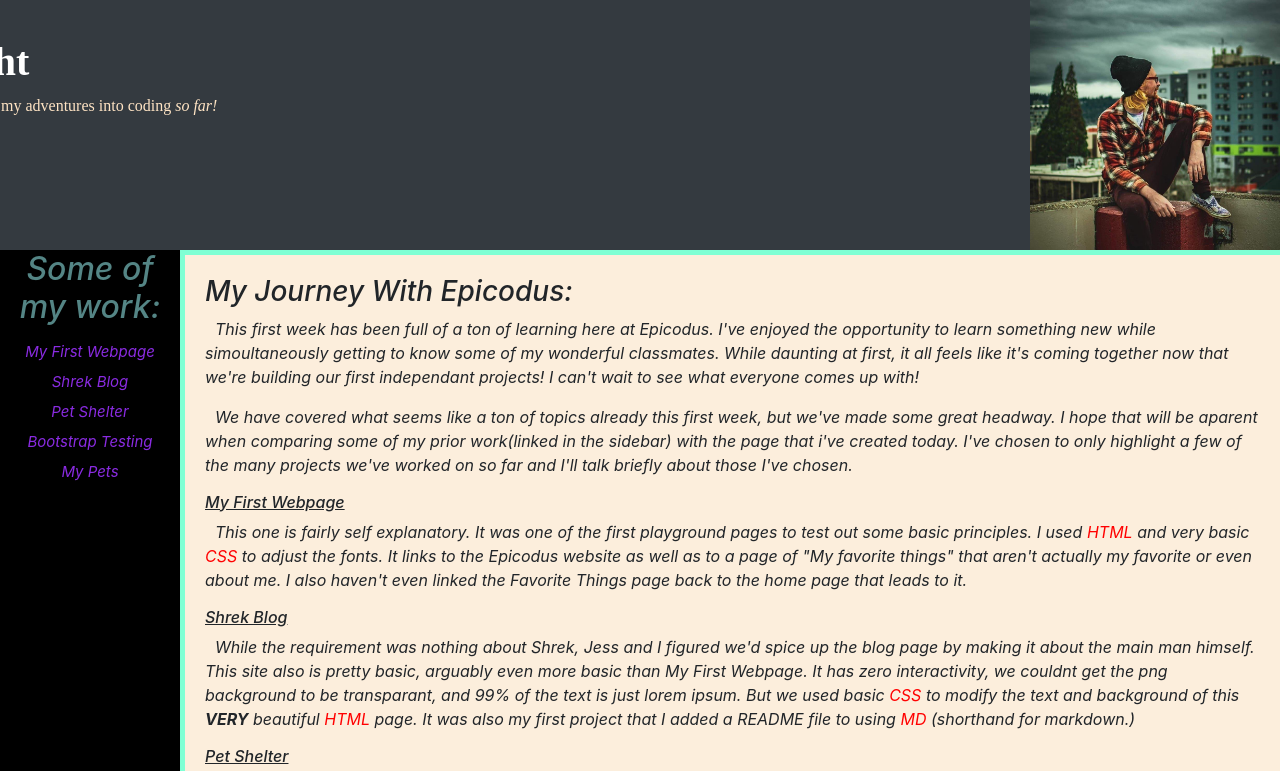
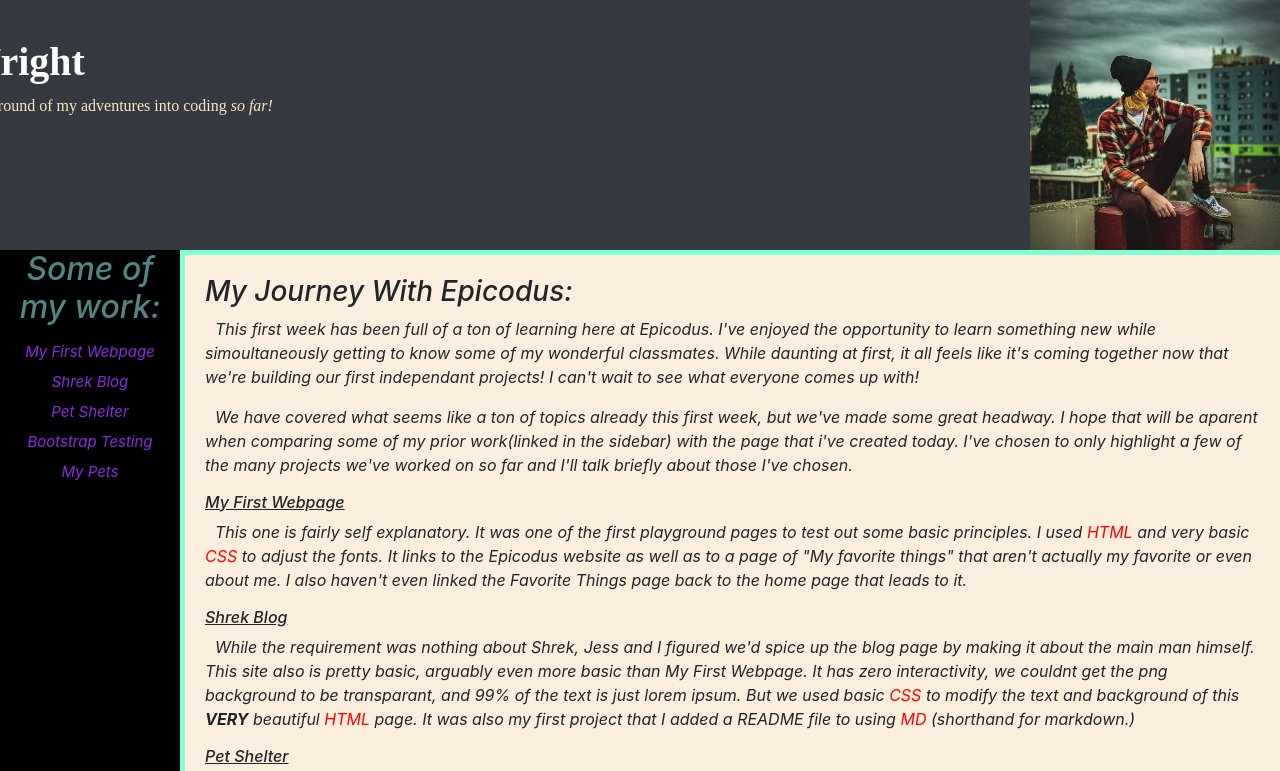
Before and after one commit to m-wright92/Portfolio, a plain HTML site: page index.html in a window 1280 px wide. Shown: the top 771 px of the page. Drawn offline with Linux system fonts and the light colour scheme.

Commit message:
bugfix background color now fits page, removed bug from README

```diff
--- a/css/styles.css
+++ b/css/styles.css
@@ -12,7 +12,7 @@
   padding-top: 3%;
   height: 250px;
   margin-bottom: 0%;
-  text-indent: -25%;
+  text-indent: -20%;
 }
 
 .me {
@@ -71,6 +71,8 @@ ul.no-bullets {
   border-right: 0px;
   border-bottom: 0px;
   background-color: rgba(233, 139, 17, 0.144);
+  height: 100%;
+  position: absolute;
 }
 
 .main p {
```
